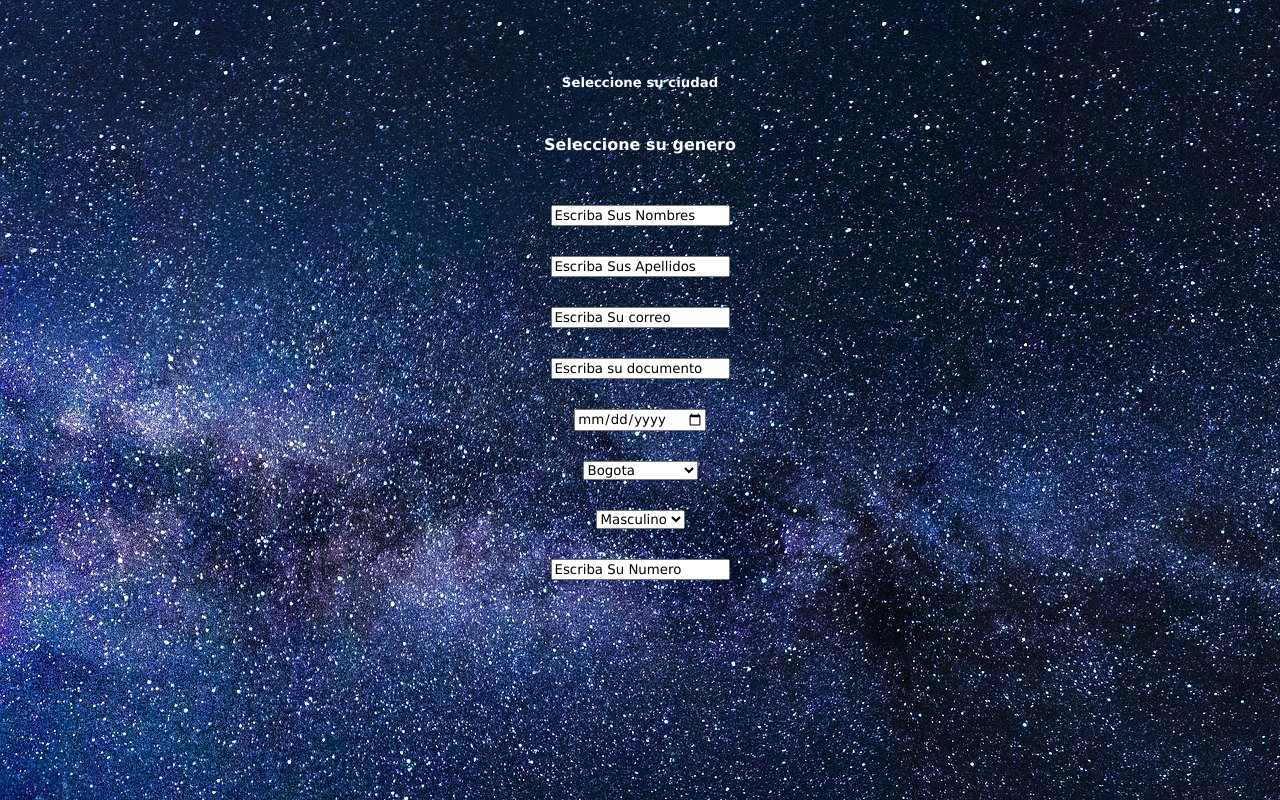
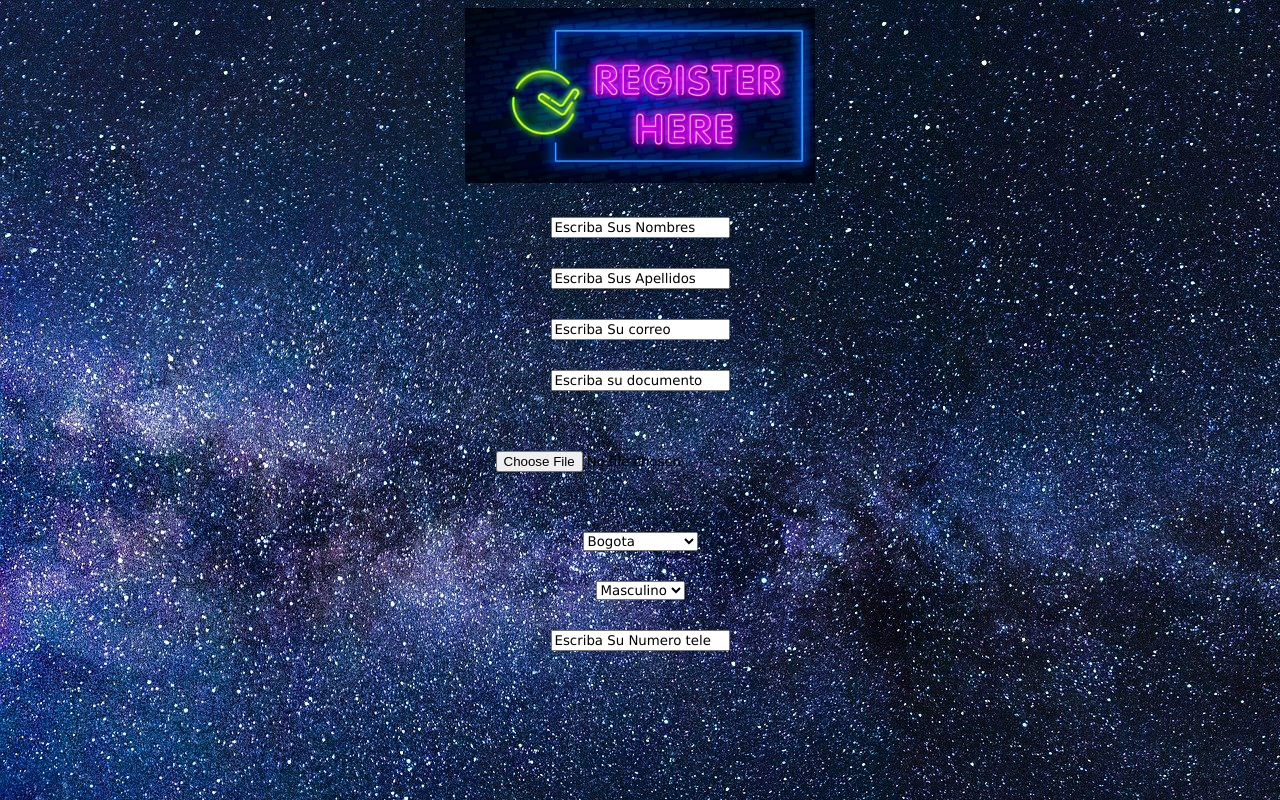
Before and after one commit to Brandonrosas56/TRABAJO-FORMULARIO, a plain HTML site: page index.html in a window 1280 px wide. Drawn offline with Linux system fonts and the light colour scheme.

Commit message:
formulario final

```diff
--- a/index.html
+++ b/index.html
@@ -27,35 +27,32 @@
             color: black;
             font-family:Verdana, Geneva, Tahoma, sans-serif;
         }
-
-        h5{
+        form{
             color: white;
+            margin: 30px;
             font-family: Verdana, Geneva, Tahoma, sans-serif;
-            margin-top: 75px;
-
-        }
-        h4{
-            color: white;
-            font-family: Verdana, Geneva, Tahoma, sans-serif;
-            margin-top: 45px;
         }
 
     </style>
 </head>
 <body>
+<center>
+    <img src=./registrese.jpg  width="350px" >
+</center>
 
-    <center>
-    <h5>Seleccione su ciudad</h5>
-    </center>
-    <center>
-    <h4>Seleccione su genero</h4>
-    </center>
-  <center>
+ <center>
 <input type="text"  placeholder="Escriba Sus Nombres"> </br>
+
 <input type="text"  placeholder="Escriba Sus Apellidos"> </br>
+
 <input type="email"  placeholder="Escriba Su correo"> </br>
+
 <input type="number" placeholder="Escriba su documento"> </br>
-<input type="date"> </br>
+
+<form name="subida una foto" type="post" enctype="multipart/form-data" >
+<input type="file" name="imagen"/>
+</form>
+
 <select>
     <option value="">Bogota</option>
     <option value="">Medellin</option>
@@ -74,7 +71,7 @@
      <option value="">Femenino</option>
 </select> </br>
 
-<input type="number" placeholder="Escriba Su Numero"> </br>
+<input type="number" placeholder="Escriba Su Numero telefonico"> </br>
 
 </center>
 
```
Also changed, not shown: registrese.jpg (added).
